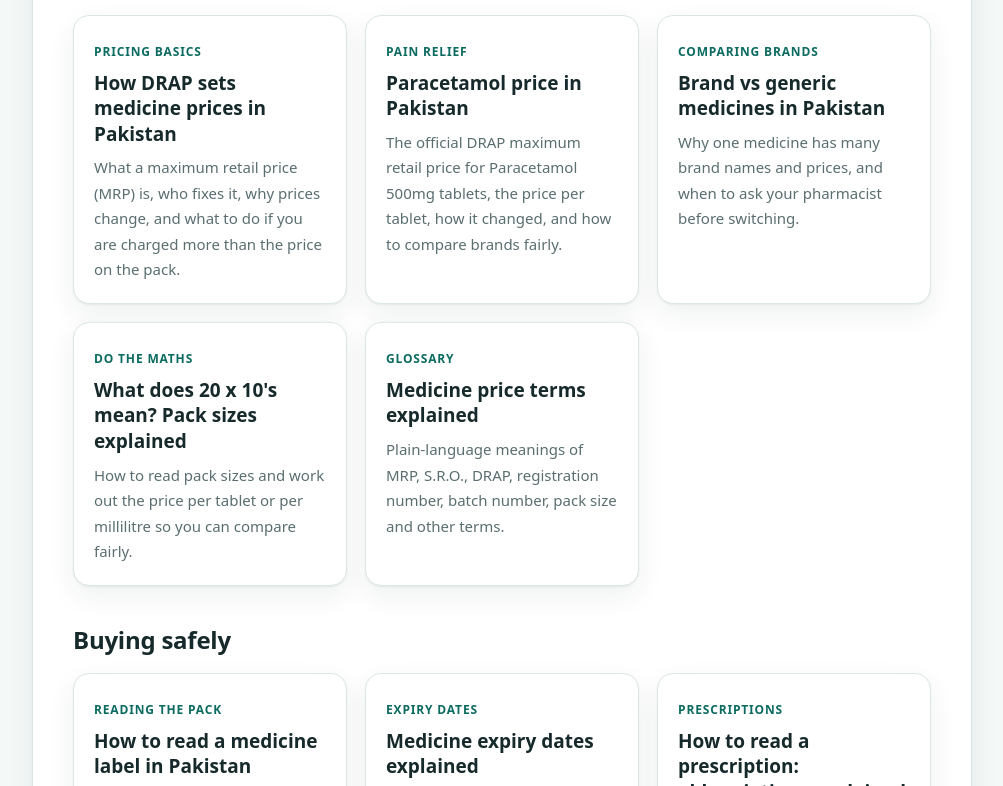
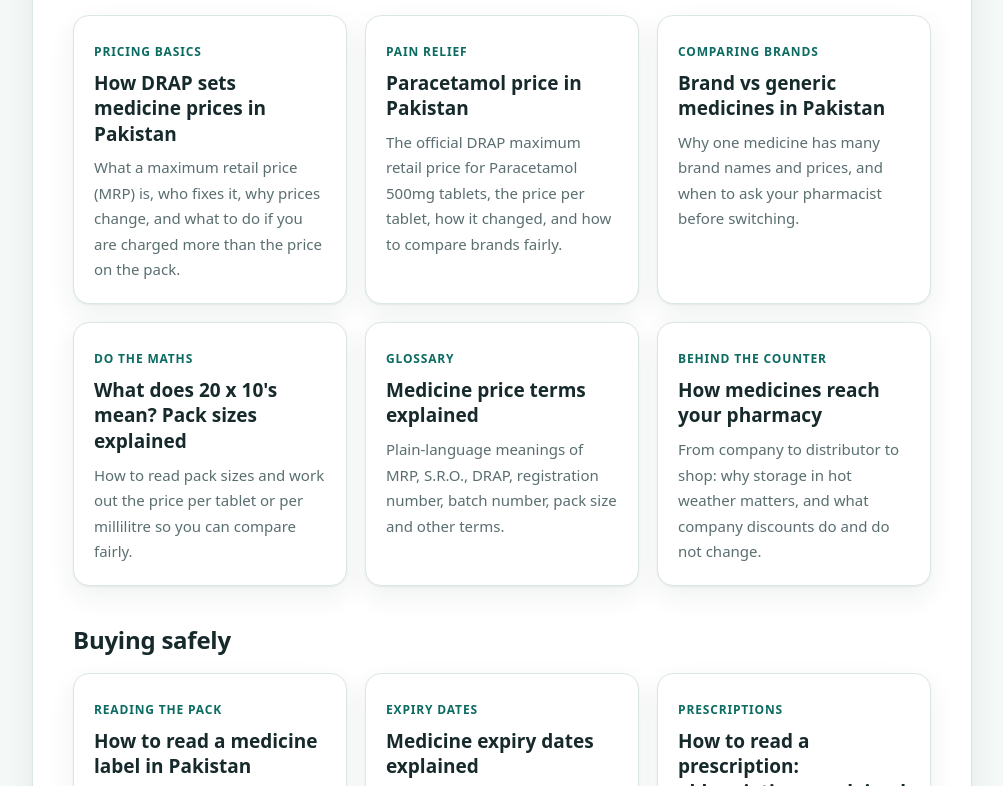
Before and after one commit to pharmdaamir2121-ops/medipricehub, a plain HTML site: page health-guides.html in a window 1280 px wide. Shown: the part 396-1182 px from the top of the page, without its empty margins (138-1141 px from the left). Drawn offline with Linux system fonts and the light colour scheme.

Commit message:
Update health-guides.html

```diff
--- a/health-guides.html
+++ b/health-guides.html
@@ -4,7 +4,7 @@
 <meta charset="utf-8">
 <meta name="viewport" content="width=device-width, initial-scale=1">
 <title>Health Guides: Medicine Prices and Safe Buying in Pakistan | MediPriceHub</title>
-<meta name="description" content="Plain-language guides on medicine prices and safe use in Pakistan: official DRAP prices, pack sizes, labels, prescriptions, expiry dates, fake medicines, antibiotics, storage, travel and first aid.">
+<meta name="description" content="Plain-language guides on medicine prices and safe use in Pakistan: official DRAP prices, pack sizes, labels, prescriptions, expiry dates, fake medicines, antibiotics, storage, travel, first aid and how medicines reach pharmacies.">
 <link rel="stylesheet" href="style.css">
 </head>
 <body>
@@ -47,6 +47,11 @@
       <span class="tag">Glossary</span>
       <h3><a href="medicine-price-terms-explained-pakistan.html">Medicine price terms explained</a></h3>
       <p>Plain-language meanings of MRP, S.R.O., DRAP, registration number, batch number, pack size and other terms.</p>
+    </div>
+    <div class="card">
+      <span class="tag">Behind the counter</span>
+      <h3><a href="how-medicines-reach-pharmacies-pakistan.html">How medicines reach your pharmacy</a></h3>
+      <p>From company to distributor to shop: why storage in hot weather matters, and what company discounts do and do not change.</p>
     </div>
   </div>
 
```
